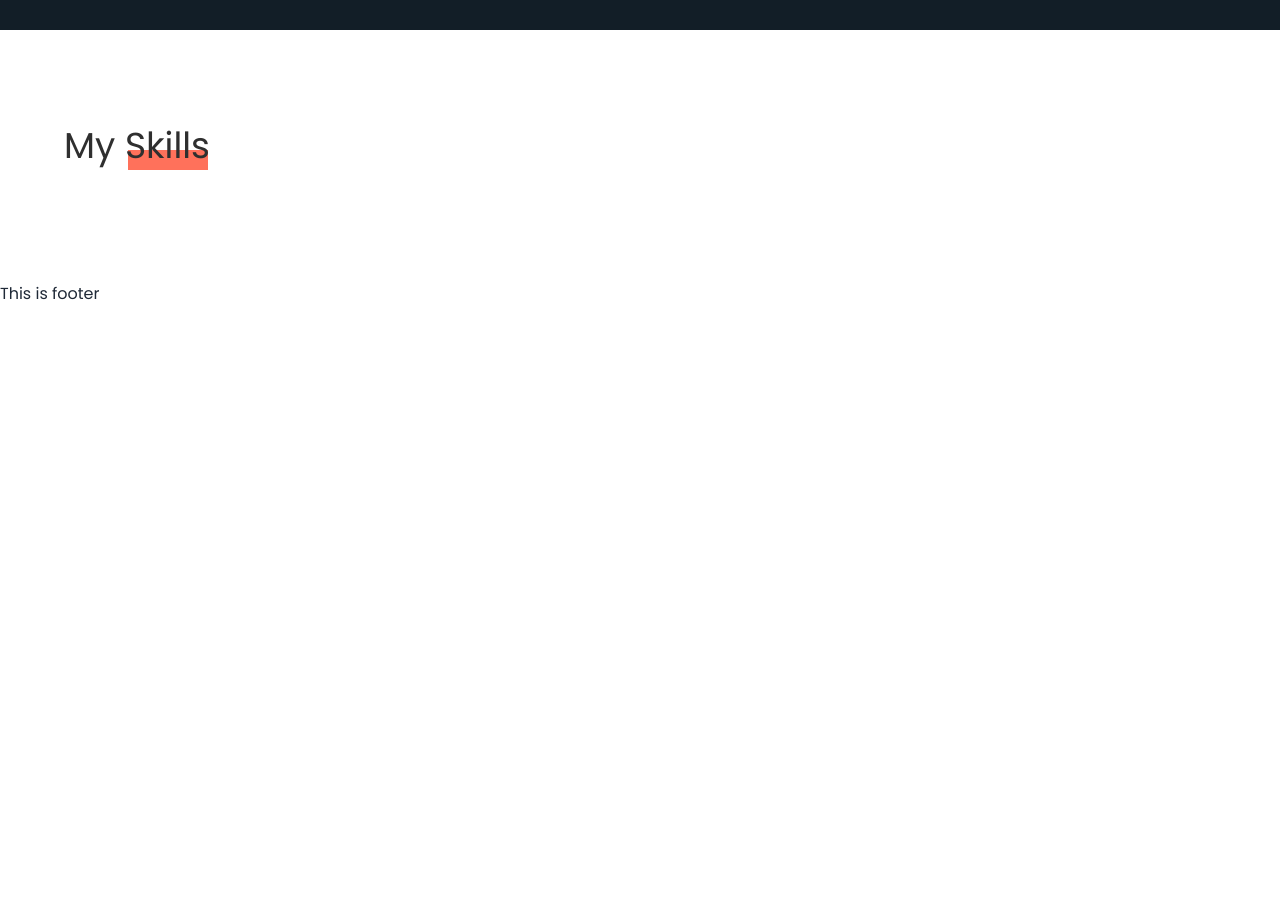
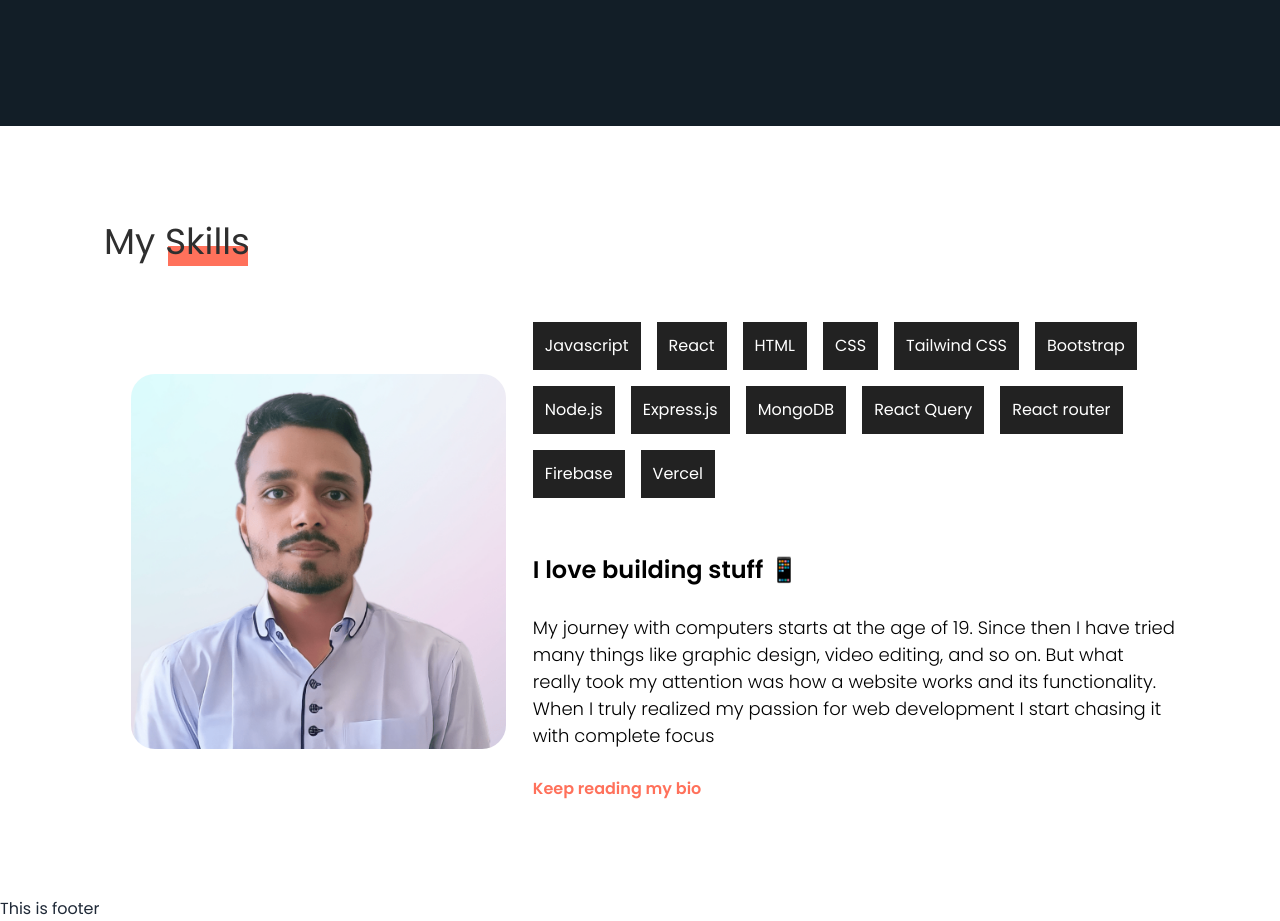
Before and after one commit to Mehedi-Hasan0/mahedi-hasan-portfolio, a React (Create React App) app: page / in a window 1280 px wide. Shown: the part 523-1444 px from the top of the page. Before the commit the page ends 829 px from the top, so only its background shows below. Built offline with nearby package versions, Linux system fonts and the light colour scheme.

Commit message:
skills section added

```diff
--- a/src/Pages/Home/Hero/Hero.js
+++ b/src/Pages/Home/Hero/Hero.js
@@ -8,7 +8,7 @@ import email from '../../../assets/icon/icons8-envelope-60.png';
 const Hero = () => {
     return (
         <section className='bg-[#121e27]'>
-            <div className=' max-w-6xl mx-auto  py-20 px-5 sm:px-9 md:px-12 lg:px-16 xl:px-0'>
+            <div className=' max-w-6xl mx-auto md:py-32 py-16 px-5 sm:px-9 md:px-12 lg:px-16 xl:px-0'>
                 <div className='flex lg:flex-row flex-col justify-between items-center'>
                     <div className='lg:w-[60%] mb-8 lg:mb-0'>
                         <h2 className='text-white font-medium md:text-5xl sm:text-4xl text-3xl leading-snug'>Hi, I'm Mahedi Hasan <span className='md:text-3xl sm:text-2xl text-xl z-10'>
@@ -22,14 +22,14 @@ const Hero = () => {
                         </span>
                         </h2>
                         <div className='my-5'>
-                            <a href="https://github.com/Mehedi-Hasan0" target='_blank'><img src={github} alt="" className='w-10 inline' /></a>
-                            <a href="https://www.linkedin.com/in/mhmahedihasan" target='_blank'><img src={linkedIn} alt="" className='w-10 inline mx-4' /></a>
+                            <a href="https://github.com/Mehedi-Hasan0" target='_blank' rel="noreferrer"><img src={github} alt="" className='w-10 inline' /></a>
+                            <a href="https://www.linkedin.com/in/mhmahedihasan" target='_blank' rel="noreferrer"><img src={linkedIn} alt="" className='w-10 inline mx-4' /></a>
                             <a href="mailto:dev.mahedihasan@gmail.com"><img src={email} alt="" className='w-10 inline' /></a>
                         </div>
                         <p className='text-white font-light md:w-[60%] md:text-lg text-base opacity-80 mb-8'>I love exploring and creating 🚀 I'm a lifelong learner 🎓 Walking towards my dream of becoming a software engineer 👨‍💻</p>
                         <a
                             href="https://drive.google.com/file/d/1vd2rwoddX8cYxE7wQ4ILg2pqkh2NeQvF/view?usp=sharing"
-                            target='_blank'
+                            target='_blank' rel="noreferrer"
                         >
                             <button className='btn bg-[#d06057] normal-case opacity-90'>See Resume</button>
                         </a>
--- a/src/Pages/Home/MySkills/MySkills.js
+++ b/src/Pages/Home/MySkills/MySkills.js
@@ -1,15 +1,48 @@
 import React from 'react';
+import { Link } from 'react-router-dom';
+import mahedi from '../../../assets/images/mahedi-hasan-web.png';
 
 const MySkills = () => {
     return (
         <section className='bg-white'>
-            <div className='max-w-6xl mx-auto py-24 px-5 sm:px-9 md:px-12 lg:px-16 xl:px-0'>
+            <div className='max-w-6xl mx-auto py-24 px-5 sm:px-9 md:px-12 lg:px-16 xl:px-10'>
                 <div>
-                    <h2 className='text-[#2f2f2f] text-4xl relative z-20'>My Skills</h2>
-                    <hr className='border-[#ff715b] border-[10px] w-20 relative left-16 bottom-4 z-10' />
+                    <div className='mb-10'>
+                        <h2 className='text-[#2f2f2f] text-4xl relative z-20'>My Skills</h2>
+                        <hr className='border-[#ff715b] border-[10px] w-20 relative left-16 bottom-4 z-10' />
+                    </div>
+                    <div className='flex md:flex-row flex-col justify-between items-center'>
+                        <div className='md:w-[35%] sm:w-[60%] w-[80%] mx-auto md:mb-0 mb-8'>
+                            <img src={mahedi} alt="" className='rounded-3xl' />
+                        </div>
+                        <aside className='md:w-[60%]'>
+                            <div>
+                                <div className='flex flex-wrap gap-4 md:mb-14 mb-10 justify-center md:justify-start'>
+                                    <p className='p-3 bg-[#222222] text-white inline-block '>Javascript</p>
+                                    <p className='p-3 bg-[#222222] text-white inline-block tooltip' data-tip='Frontend'>React</p>
+                                    <p className='p-3 bg-[#222222] text-white inline-block tooltip' data-tip='Frontend'>HTML</p>
+                                    <p className='p-3 bg-[#222222] text-white inline-block tooltip' data-tip='Frontend'>CSS</p>
+                                    <p className='p-3 bg-[#222222] text-white inline-block tooltip' data-tip='Frontend Css Framework'>Tailwind CSS</p>
+                                    <p className='p-3 bg-[#222222] text-white inline-block tooltip' data-tip='Frontend Css Framework'>Bootstrap</p>
+                                    <p className='p-3 bg-[#222222] text-white inline-block tooltip' data-tip='Backend'>Node.js</p>
+                                    <p className='p-3 bg-[#222222] text-white inline-block tooltip' data-tip='Backend'>Express.js</p>
+                                    <p className='p-3 bg-[#222222] text-white inline-block tooltip' data-tip='Database'>MongoDB</p>
+                                    <p className='p-3 bg-[#222222] text-white inline-block '>React Query</p>
+                                    <p className='p-3 bg-[#222222] text-white inline-block tooltip' data-tip='Frontend'>React router</p>
+                                    <p className='p-3 bg-[#222222] text-white inline-block tooltip' data-tip='Authentication'>Firebase</p>
+                                    <p className='p-3 bg-[#222222] text-white inline-block tooltip' data-tip='Tools'>Vercel</p>
+                                </div>
+                                <div>
+                                    <h4 className=' text-black text-2xl font-semibold md:mb-7 mb-5'>I love building stuff 📱</h4>
+                                    <p className='text-black md:text-lg text-base font-light md:leading-normal md:mb-7 mb-5'>My journey with computers starts at the age of 19. Since then I have tried many things like graphic design, video editing, and so on. But what really took my attention was how a website works and its functionality. When I truly realized my passion for web development I start chasing it with complete focus</p>
+                                    <Link to='/about' className='text-[#ff715b] font-semibold'>Keep reading my bio</Link>
+                                </div>
+                            </div>
+                        </aside>
+                    </div>
                 </div>
-            </div>
-        </section>
+            </div >
+        </section >
     );
 };
 
```
Also changed, not shown: src/assets/images/mahedi-hasan-web.png (added), 1 other file (tests, documents, lock files or other folders).
